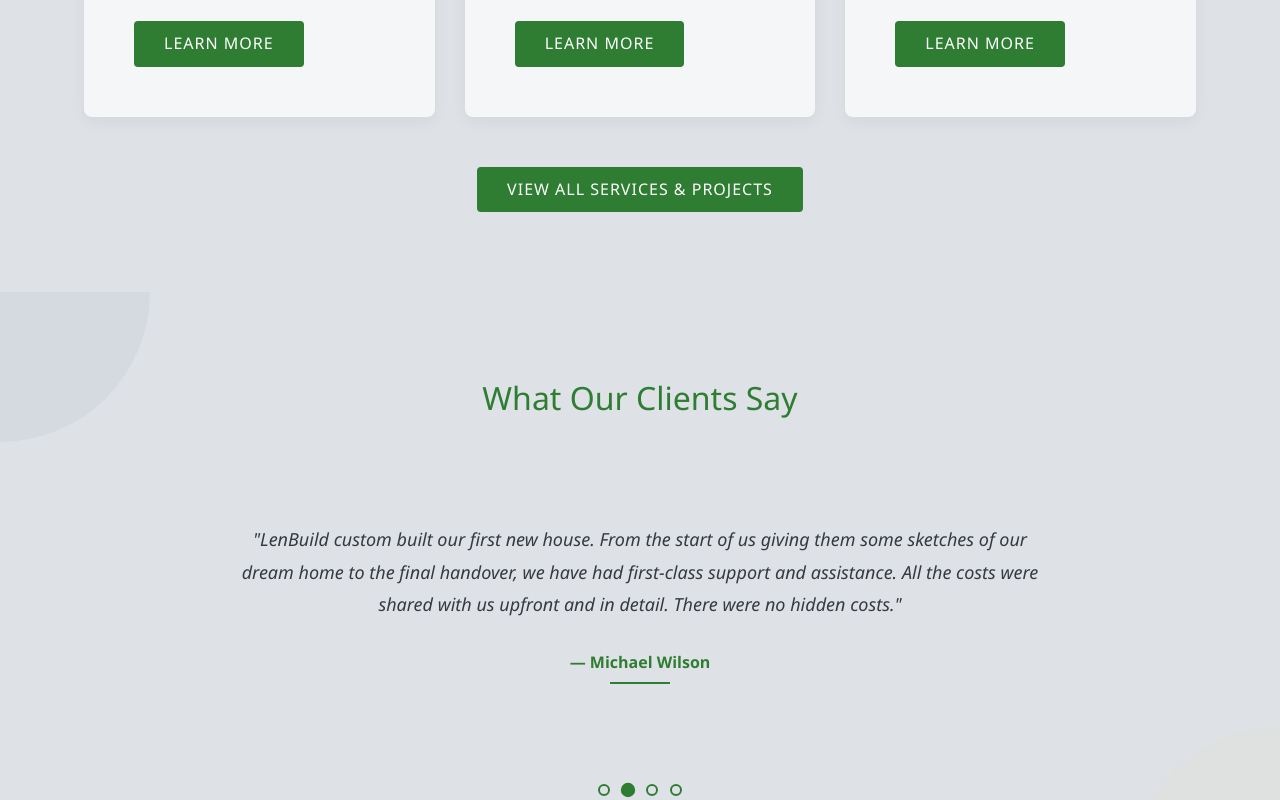
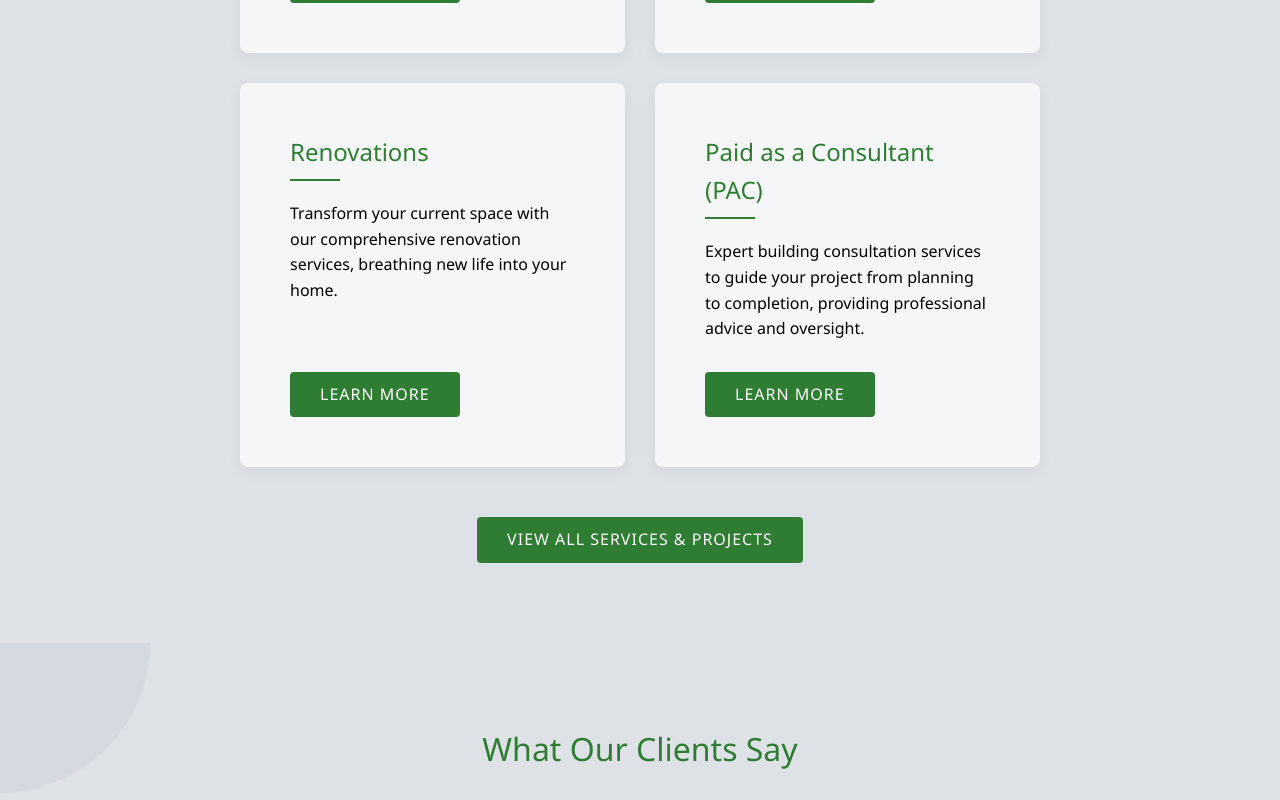
Before and after one commit to Lyfe4/LenBuild, a React (Create React App) app in the folder lenbuild/: page / in a window 1280 px wide. Shown: the part 1800-2600 px from the top of the page. Built offline with nearby package versions, Linux system fonts and the light colour scheme.

Commit message:
finalised changed

```diff
--- a/lenbuild/src/pages/Home/Home.css
+++ b/lenbuild/src/pages/Home/Home.css
@@ -96,9 +96,12 @@
 /* Services Section */
 .services-grid {
   display: grid;
-  grid-template-columns: repeat(auto-fill, minmax(300px, 1fr));
+  grid-template-columns: repeat(2, 1fr);
   gap: var(--spacing-lg);
   margin-bottom: var(--spacing-xl);
+  max-width: 800px;
+  margin-left: auto;
+  margin-right: auto;
 }
 
 .service-card {
@@ -343,6 +346,11 @@
     margin: 0;
   }
 
+  .services-grid {
+    grid-template-columns: 1fr;
+    max-width: 400px;
+  }
+
   .testimonial-content p {
     font-size: var(--font-size-base);
   }
--- a/lenbuild/src/pages/Home/Home.jsx
+++ b/lenbuild/src/pages/Home/Home.jsx
@@ -6,6 +6,7 @@ import './Home.css';
 
 const Home = () => {
   const [currentTestimonial, setCurrentTestimonial] = useState(0);
+  const [intervalId, setIntervalId] = useState(null);
 
   // Scroll to section if hash in URL
   useEffect(() => {
@@ -30,7 +31,7 @@ const Home = () => {
       state: { scrollToTop: false }
     },
     {
-      title: "Home Extensions",
+      title: "Extensions",
       description: "Need more space? Our extension services seamlessly integrate with your existing home, providing additional living areas.",
       link: "/projects-services#extensions",
       state: { scrollToTop: false }
@@ -40,34 +41,48 @@ const Home = () => {
       description: "Transform your current space with our comprehensive renovation services, breathing new life into your home.",
       link: "/projects-services#renovations",
       state: { scrollToTop: false }
+    },
+    {
+      title: "Paid as a Consultant (PAC)",
+      description: "Expert building consultation services to guide your project from planning to completion, providing professional advice and oversight.",
+      link: "/projects-services#pac",
+      state: { scrollToTop: false }
     }
   ];
 
   // Testimonials data
   const testimonials = [
     {
-      content: "We are incredibly happy with our new home and would highly recommend LenBuild to anyone. The team was very professional and personable, and their workmanship is amazing. Look no further than LenBuild for your next project.",
-      author: "Sarah & James Thompson"
+      content: "Working with Lenbuild Pty Ltd has been an absolute pleasure over many years and across a variety of projects. They're our preferred builder for good reason—reliable, highly skilled, and consistently delivering exceptional quality. Dan and his team are masters of their craft, with a perfectionist's eye for detail and a genuine pride in their work that shines through in every build",
+      author: "Martin & Teesh"
     },
     {
-      content: "LenBuild custom built our first new house. From the start of us giving them some sketches of our dream home to the final handover, we have had first-class support and assistance. All the costs were shared with us upfront and in detail. There were no hidden costs.",
-      author: "Michael Wilson"
-    },
-    {
-      content: "The LenBuild team embraced our dream to build a custom new home and made it a solid reality. With sensible advice from the design through planning to construction stage, we are now proud owners of a beautiful home that meets our expectations in every respect.",
-      author: "Rebecca & David Martin"
-    },
-    {
-      content: "We are very happy with the LenBuild team, very professional, workmanship A1, very obliging. Our extension worked out beautifully. It was a tricky project, but the outcome turned out perfectly!",
-      author: "John & Emily Parker"
+      content: "We engaged with LenBuild to take on an old farm homestead renovation project. With the view that we could make it a practical, modern, warm family home, although keeping the country feel it had before. Dan and his team went above and beyond to help us navigate this project from framing areas so we could visualize the space, sourcing products that fitted with the feel & look we were after at a reasonable price, and solved problem after problem as we embarked on this journey. He engaged with only the best contractors in the area that would meet his level of professionalism and perfection, so the whole project could come together. He challenged us to think about how to make the home work best for us in a cold Guyra climate and also understood the emotional attachment certain aspects of the old home meant to me and how to incorporate these in the project. LenBuild comes with our highest recommendation and would be the first team we would call if we were to do any more building projects in the future.",
+      author: "Richard & Prue"
     }
   ];
+
+  // Handle manual testimonial change
+  const handleTestimonialChange = (index) => {
+    setCurrentTestimonial(index);
+    // Clear existing interval
+    if (intervalId) {
+      clearInterval(intervalId);
+    }
+    // Start new interval
+    const newInterval = setInterval(() => {
+      setCurrentTestimonial((prev) => (prev + 1) % testimonials.length);
+    }, 10000);
+    setIntervalId(newInterval);
+  };
 
   // Auto-cycle testimonials
   useEffect(() => {
     const interval = setInterval(() => {
       setCurrentTestimonial((prev) => (prev + 1) % testimonials.length);
-    }, 5000); // Change every 5 seconds
+    }, 10000); // Change every 10 seconds
+
+    setIntervalId(interval);
 
     return () => clearInterval(interval);
   }, [testimonials.length]);
@@ -92,7 +107,7 @@ const Home = () => {
       {/* About Us Section */}
       <section className="about-us section" id="about-us">
         <div className="container">
-          <h2 className="section-title" data-aos="fade-up">About Us</h2>
+          <h2 className="section-title" data-aos="fade-up">About LenBuild</h2>
           <div className="about-us-content">
             <div className="about-us-text" data-aos="fade-right" data-aos-delay="200">
               <p data-aos="fade-up" data-aos-delay="300">LenBuild is a trusted, family-operated building company based in Guyra, NSW, known for its commitment to quality craftsmanship, sustainable building practices, and personalized service. With deep roots in the local community, LenBuild specializes in custom homes and offers expert solutions in renovations, extensions, and new home construction.</p>
@@ -154,7 +169,7 @@ const Home = () => {
                 <button
                   key={index}
                   className={`indicator ${index === currentTestimonial ? 'active' : ''}`}
-                  onClick={() => setCurrentTestimonial(index)}
+                  onClick={() => handleTestimonialChange(index)}
                   aria-label={`Go to testimonial ${index + 1}`}
                 />
               ))}
--- a/lenbuild/src/pages/ProjectsServices/ProjectsServices.jsx
+++ b/lenbuild/src/pages/ProjectsServices/ProjectsServices.jsx
@@ -43,14 +43,6 @@ const ProjectsServices = () => {
       year: '2024'
     },
     {
-      id: 4,
-      title: 'Downtown Office Complex',
-      category: 'commercial',
-      location: 'CBD',
-      image: '/placeholder.jpg',
-      year: '2023'
-    },
-    {
       id: 5,
       title: 'Coastal Retreat',
       category: 'custom-homes',
@@ -63,6 +55,22 @@ const ProjectsServices = () => {
       title: 'Heritage Home Restoration',
       category: 'renovations',
       location: 'Inner West',
+      image: '/placeholder.jpg',
+      year: '2023'
+    },
+    {
+      id: 7,
+      title: 'Building Assessment & Consultation',
+      category: 'pac',
+      location: 'Guyra',
+      image: '/placeholder.jpg',
+      year: '2024'
+    },
+    {
+      id: 8,
+      title: 'Project Management Oversight',
+      category: 'pac',
+      location: 'Armidale',
       image: '/placeholder.jpg',
       year: '2023'
     }
@@ -122,7 +130,7 @@ const ProjectsServices = () => {
     },
     {
       id: 'extensions',
-      title: 'Home Extensions',
+      title: 'Extensions',
       description: 'Need more space? Our extension services seamlessly integrate with your existing home, providing additional living areas that match your home\'s character and style. We handle everything from design through to completion, ensuring minimal disruption to your daily life.',
       features: [
         'Second-story additions',
@@ -164,24 +172,24 @@ const ProjectsServices = () => {
       ]
     },
     {
-      id: 'commercial',
-      title: 'Commercial Construction',
-      description: 'From office spaces to retail outlets, we deliver high-quality commercial construction services tailored to your business needs and industry requirements. Our team understands the unique demands of commercial projects and delivers functional, attractive spaces on time and on budget.',
+      id: 'pac',
+      title: 'Paid as a Consultant (PAC)',
+      description: 'Expert building consultation services to guide your project from planning to completion, providing professional advice and oversight. Our experienced consultants offer independent assessments, project management, and technical expertise to ensure your building project meets the highest standards.',
       features: [
-        'Office fit-outs',
-        'Retail space construction',
-        'Restaurant and hospitality venues',
-        'Medical and professional facilities'
+        'Independent project assessments',
+        'Technical building advice',
+        'Project management oversight',
+        'Quality assurance and compliance'
       ],
-      ctaText: 'Build Your Business',
+      ctaText: 'Get Expert Consultation',
       projects: [
         {
-          title: 'Modern Office Fit-out',
+          title: 'Project Consultation',
           year: '2024',
           image: '/placeholder.jpg'
         },
         {
-          title: 'Retail Shopfront',
+          title: 'Building Assessment',
           year: '2023',
           image: '/placeholder.jpg'
         }
@@ -284,10 +292,10 @@ const ProjectsServices = () => {
               Renovations
             </button>
             <button
-              className={`filter-btn ${filter === 'commercial' ? 'active' : ''}`}
-              onClick={() => handleFilterClick('commercial')}
+              className={`filter-btn ${filter === 'pac' ? 'active' : ''}`}
+              onClick={() => handleFilterClick('pac')}
             >
-              Commercial
+              PAC
             </button>
           </div>
 
@@ -306,6 +314,7 @@ const ProjectsServices = () => {
                   <p>{project.category === 'custom-homes' ? 'Custom Home' :
                       project.category === 'extensions' ? 'Extension' :
                       project.category === 'renovations' ? 'Renovation' :
+                      project.category === 'pac' ? 'PAC' :
                       project.category === 'commercial' ? 'Commercial' : ''} | {project.location}</p>
                 </div>
               </div>
```
